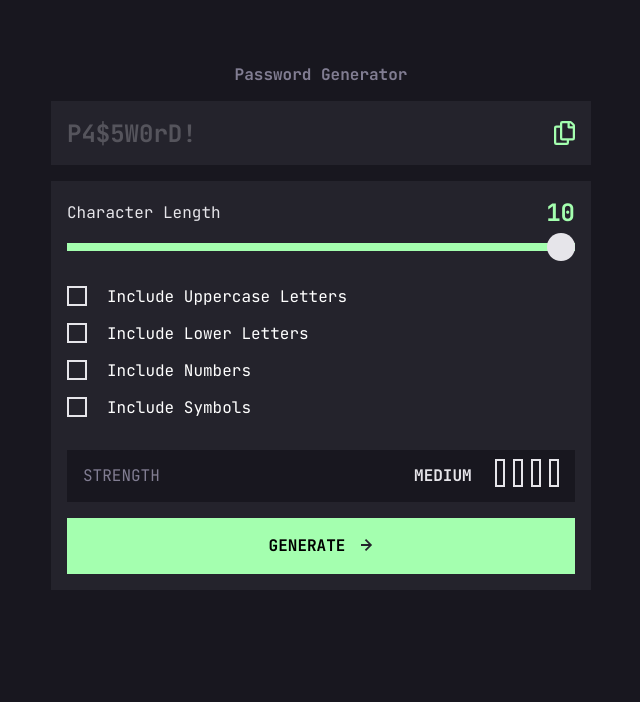
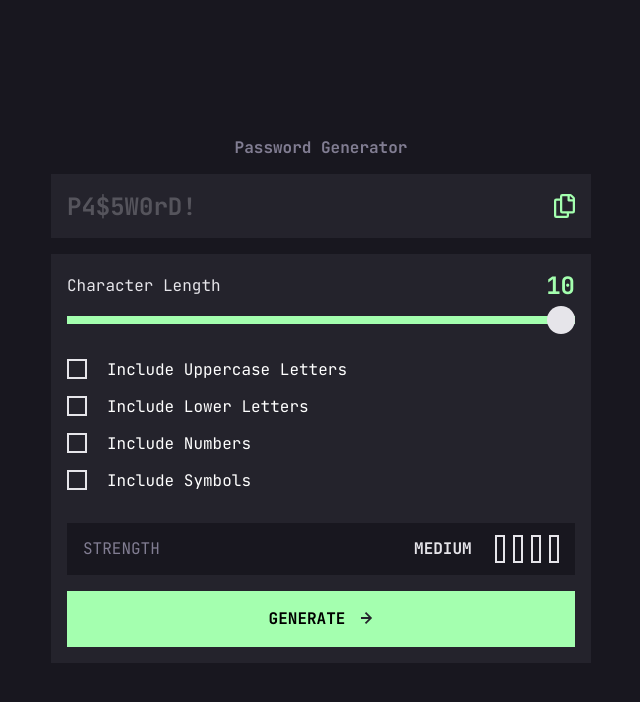
Before and after one commit to ashish-d2/random-password-generator, a React (Create React App) app: page / in a window 1280 px wide. Shown: the top 702 px of the page, without its empty margins (319-959 px from the left). Built offline with nearby package versions, Linux system fonts and the light colour scheme.

Commit message:
Minor Style changes: - Added styles to make app in middle of screen - Made password strength indicator figure in middle of its container

```diff
--- a/src/App.css
+++ b/src/App.css
@@ -1,7 +1,8 @@
 .App {
   display: grid;
   place-items: center;
-  margin: 4em 0;
+  height: 100vh;
+  width: 100vw;
 }
 
 main {
--- a/src/components/settings/passwordStrength/PasswordStrrength.module.scss
+++ b/src/components/settings/passwordStrength/PasswordStrrength.module.scss
@@ -30,10 +30,12 @@
 }
 
 .figure {
+  height: 28px;
+
   span {
     display: inline-block;
     width: 10px;
-    height: 28px;
+    height: 100%;
     border: 2px solid vars.$almost-white;
     background-color: inherit;
     margin-right: 0.5em;
```
